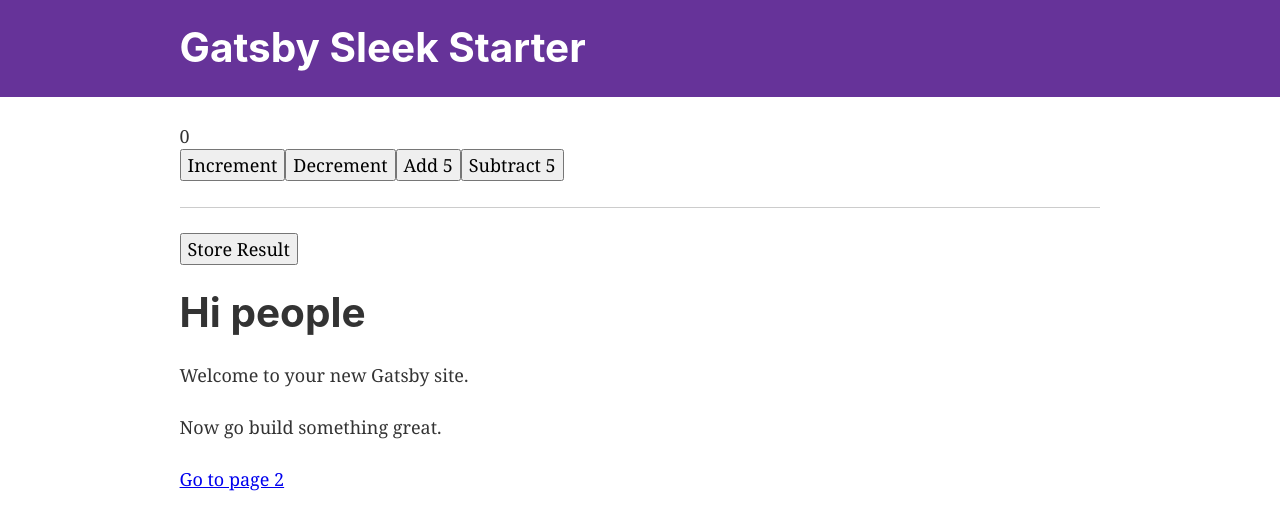
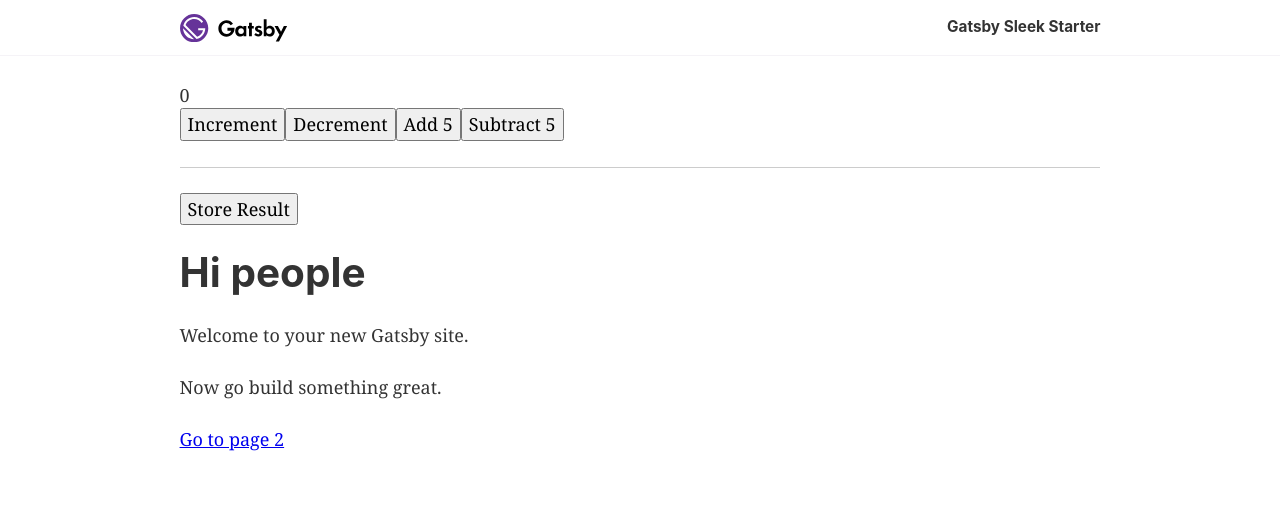
Before and after one commit to janczizikow/gatsby-sleek, a Gatsby site: page / in a window 1280 px wide. Built offline with nearby package versions, Linux system fonts and the light colour scheme; Gatsby itself is replaced by a stand-in of ours.

Commit message:
Add svg logo in the header to test SVG loader

```diff
--- a/src/components/Header.js
+++ b/src/components/Header.js
@@ -1,38 +1,59 @@
 import React from 'react';
 import PropTypes from 'prop-types';
 import { Link } from 'gatsby';
+
+import Logo from 'assets/images/gatsby-logo.svg';
 
 const propTypes = {
   siteTitle: PropTypes.string,
 };
 
 const Header = ({ siteTitle }) => (
-  <div
+  <header
     style={{
-      background: 'rebeccapurple',
       marginBottom: '1.45rem',
+      width: '100%',
+      borderBottom: '1px solid rgb(245, 243, 247)',
     }}
   >
     <div
       style={{
+        padding: '0 1.0875rem',
         margin: '0 auto',
+        display: 'flex',
+        alignItems: 'center',
+        justifyContent: 'space-between',
         maxWidth: 960,
-        padding: '1.45rem 1.0875rem',
       }}
     >
-      <h1 style={{ margin: 0 }}>
       <Link
         to="/"
         style={{
-            color: 'white',
-            textDecoration: 'none',
+          padding: '0.75rem 0',
+          display: 'flex',
+          alignItems: 'center',
+          height: '100%',
         }}
       >
-          {siteTitle}
+        <Logo style={{ width: 107 }} />
       </Link>
-      </h1>
+      <a
+        href="https://github.com/janczizikow/gatsby-sleek"
+        target="_blank"
+        rel="noopener noreferrer"
+        style={{
+          textDecoration: 'none',
+          color: 'inherit',
+          padding: '0.75rem 0',
+          display: 'flex',
+          alignItems: 'center',
+          height: '100%',
+        }}
+      >
+        <h5 style={{ margin: 0 }}>{siteTitle}</h5>
+      </a>
     </div>
-  </div>
+  </header>
 );
 
 Header.propTypes = propTypes;
```
Also changed, not shown: src/assets/images/gatsby-logo.svg (added). Lines whose indentation alone changed are shown as unchanged.
